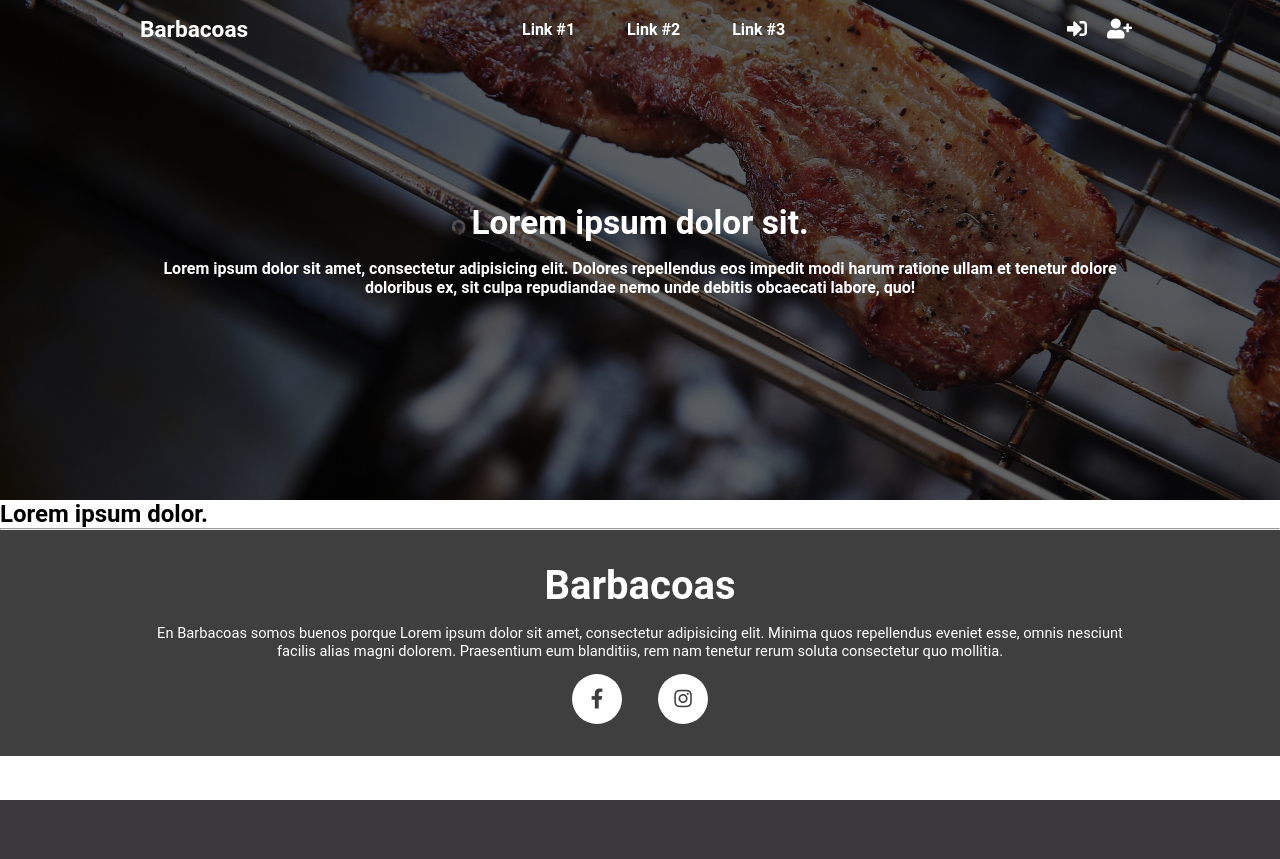
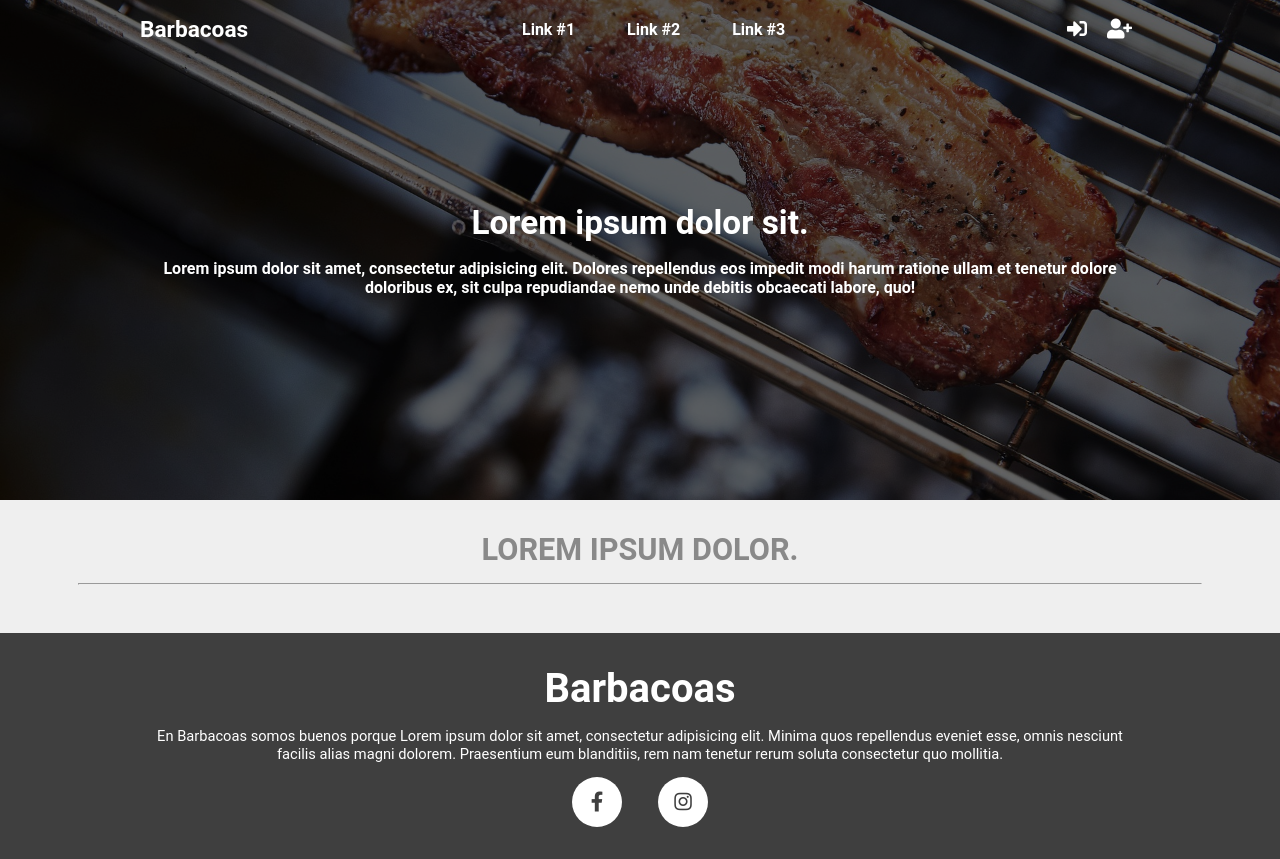
Before and after one commit to GamertodArk/barbacoas, a CodeIgniter app: page /database/ in a window 1280 px wide. Before the commit the page ends 800 px from the top, so only its background shows below. Run offline with CodeIgniter, Linux system fonts and the light colour scheme.

Commit message:
little update

```diff
--- a/stylesheets/css/home_styles.css
+++ b/stylesheets/css/home_styles.css
@@ -110,6 +110,22 @@ body header nav .nav-content .users li {
 body header nav .nav-content .users li i {
   font-size: 15pt;
 }
+body main {
+  padding: 2em 1em;
+  background-color: #efefef;
+}
+body main .main-content h2 {
+  font-size: 23pt;
+  text-align: center;
+  color: #898989;
+  text-transform: uppercase;
+}
+body main .main-content hr {
+  width: 90%;
+  margin: 0px auto;
+  display: block;
+  margin: 1em auto;
+}
 body footer {
   padding: 2em;
   color: #fff;
--- a/stylesheets/src/home_styles.scss
+++ b/stylesheets/src/home_styles.scss
@@ -118,6 +118,29 @@ body {
 		}
 	}
 
+	main {
+		padding: 2em 1em;
+		background-color: $grey2;
+
+		.main-content {
+
+			h2 {
+				font-size: 23pt;
+				text-align: center;
+				color: $darker_grey;
+				text-transform: uppercase;
+			}
+
+			hr {
+				width: 90%;
+				margin: 0px auto;
+				display: block;
+				margin: 1em auto;
+			}
+
+		}
+	}
+
 	footer {
 		padding: 2em;
 		color: $white;
--- a/stylesheets/src/models/_colors.scss
+++ b/stylesheets/src/models/_colors.scss
@@ -2,3 +2,4 @@ $grey: #ccc;
 $white: #fff;
 $grey2:#efefef;
 $dark_grey: #3f3f3f;
+$darker_grey:#898989;
```
